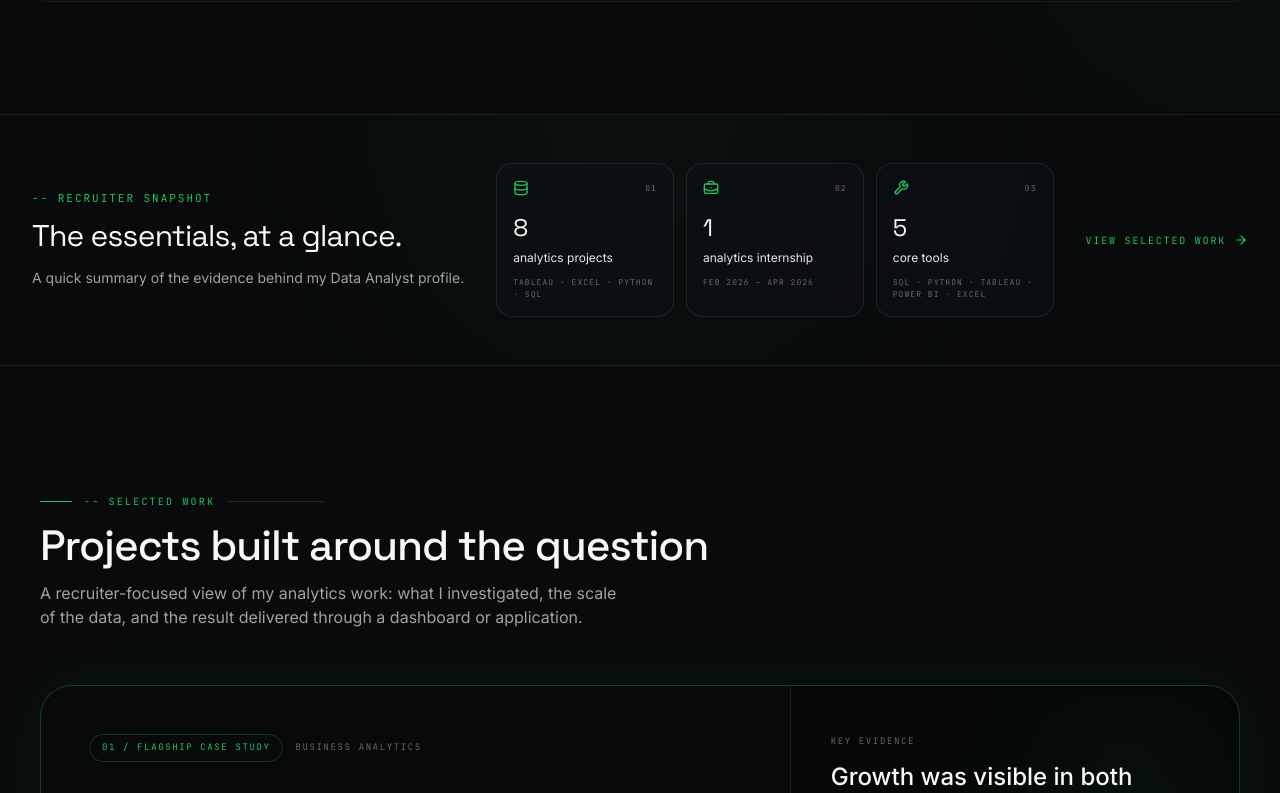
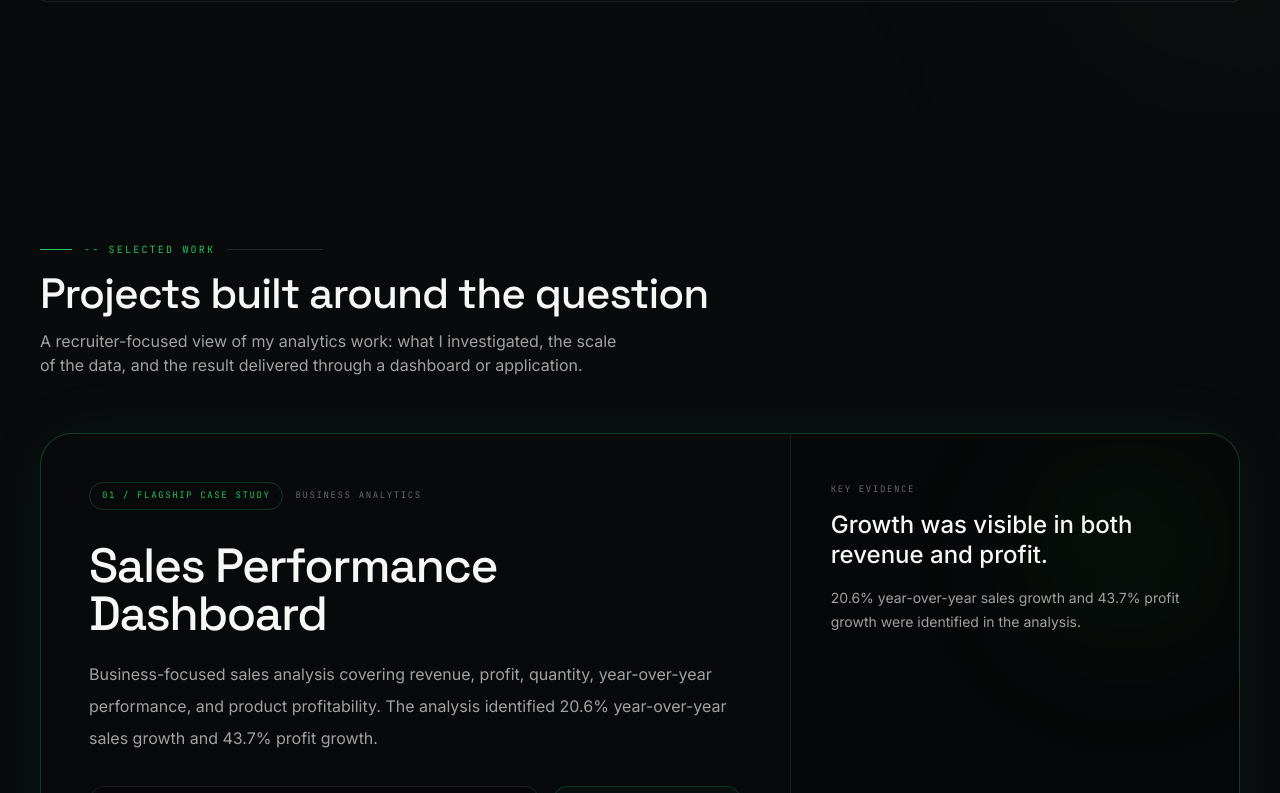
Before and after one commit to bhaskar-nb/portfolio, a Next.js app: page / in a window 1280 px wide. Shown: the part 2587-3380 px from the top of the page. Built offline with nearby package versions, Linux system fonts and the light colour scheme.

Commit message:
Polish portfolio section flow and remove redundant proof sections

```diff
--- a/app/page.tsx
+++ b/app/page.tsx
@@ -4,9 +4,7 @@ import ScrollProgress from "@/components/ScrollProgress";
 import Opening from "@/components/Opening";
 import Hero from "@/components/Hero";
 import About from "@/components/About";
-import RecruiterProof from "@/components/RecruiterProof";
 import Projects from "@/components/Projects";
-import DashboardProof from "@/components/DashboardProof";
 import Experience from "@/components/Experience";
 import Skills from "@/components/Skills";
 import Certifications from "@/components/Certifications";
@@ -24,9 +22,7 @@ export default function Home() {
         <Opening />
         <Hero />
         <About />
-        <RecruiterProof />
         <Projects />
-        <DashboardProof />
         <Experience />
         <Skills />
         <Certifications />
```
